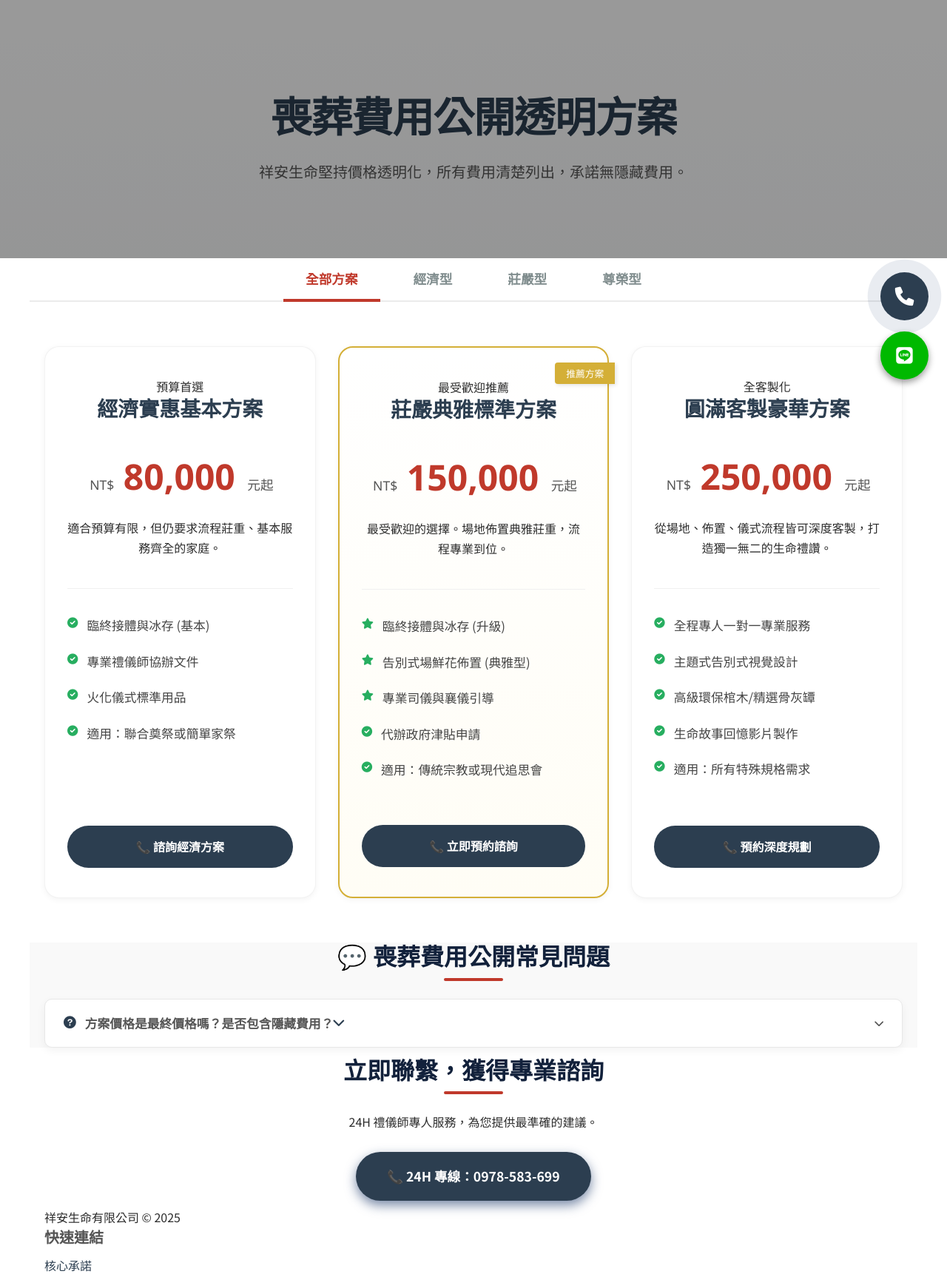
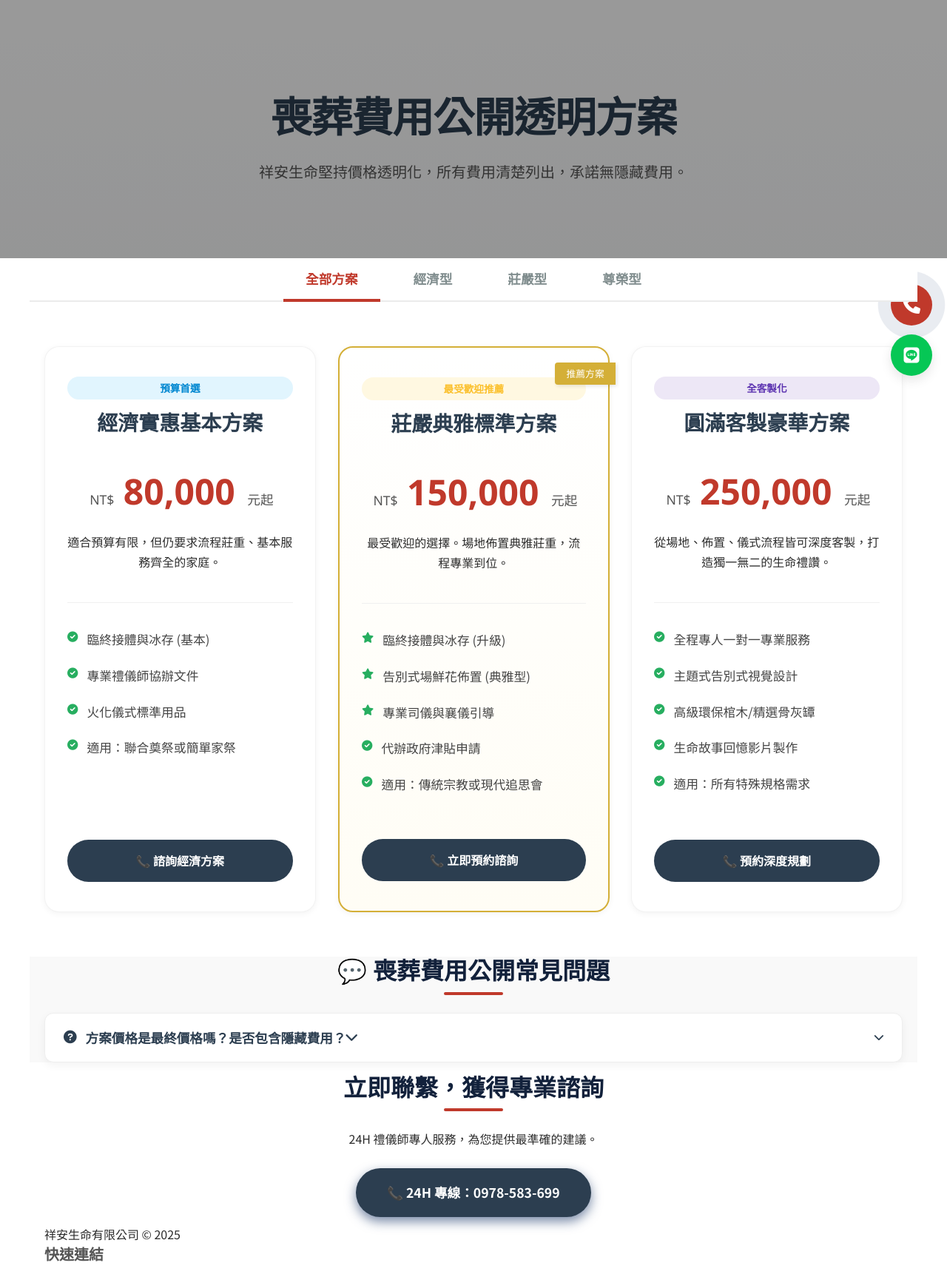
Before and after one commit to Shiangan/Shiangan, a PHP site: page /plans.html in a window 1280 px wide. Shown: the part 262-1984 px from the top of the page at 74% size. Run offline with PHP 8.4, Linux system fonts and the light colour scheme; some web fonts are replaced.

Commit message:
Update plans.css

```diff
--- a/css/plans.css
+++ b/css/plans.css
@@ -344,3 +344,113 @@ html {
         break-inside: avoid;
     }
 }
+
+/* ========================================= */
+/* 6. JS 交互專屬補強 (Interaction Enhancements) */
+/* ========================================= */
+
+/* 方案卡片過濾動畫 - 配合 JS 中的 scale(0.95) */
+.plan-card {
+    will-change: transform, opacity;
+    backface-visibility: hidden;
+}
+
+/* FAQ 手風琴樣式補強 */
+.accordion-item {
+    background: var(--white);
+    border-radius: 12px;
+    margin-bottom: 15px;
+    border: 1px solid #eee;
+    overflow: hidden;
+    transition: var(--transition);
+}
+
+.accordion-item.active {
+    border-color: var(--gold-color);
+    box-shadow: var(--shadow-md);
+}
+
+.accordion-header {
+    width: 100%;
+    padding: 20px 25px;
+    display: flex;
+    justify-content: space-between;
+    align-items: center;
+    background: none;
+    border: none;
+    cursor: pointer;
+    text-align: left;
+    font-size: 1.1rem;
+    font-weight: 600;
+    color: var(--primary-color);
+}
+
+.accordion-content {
+    max-height: 0;
+    overflow: hidden;
+    transition: max-height 0.4s cubic-bezier(0.4, 0, 0.2, 1);
+    background: #fafafa;
+}
+
+.accordion-content p {
+    padding: 0 25px 20px;
+    color: var(--secondary-color);
+    line-height: 1.8;
+}
+
+/* 旋轉箭頭圖示 */
+.accordion-icon {
+    transition: transform 0.4s ease;
+    color: var(--gold-color);
+}
+
+/* ========================================= */
+/* 7. 視覺引導與裝飾 */
+/* ========================================= */
+
+/* 方案標章 (Badge) */
+.badge {
+    display: inline-block;
+    padding: 4px 12px;
+    border-radius: 50px;
+    font-size: 0.85rem;
+    font-weight: 700;
+    margin-bottom: 15px;
+    background: var(--light-bg);
+    color: var(--primary-color);
+}
+
+.plan-card[data-category="economic"] .badge { background: #e1f5fe; color: #0288d1; }
+.plan-card[data-category="standard"] .badge { background: #fff8e1; color: #fbc02d; }
+.plan-card[data-category="premium"] .badge { background: #ede7f6; color: #5e35b1; }
+
+/* 行動端懸浮按鈕 (Floating CTA) */
+.floating-cta {
+    position: fixed;
+    right: 20px;
+    bottom: 30px;
+    display: flex;
+    flex-direction: column;
+    gap: 12px;
+    z-index: 99;
+}
+
+.floating-cta a {
+    width: 56px;
+    height: 56px;
+    border-radius: 50%;
+    display: flex;
+    justify-content: center;
+    align-items: center;
+    color: white;
+    font-size: 24px;
+    box-shadow: var(--shadow-md);
+    transition: var(--transition);
+}
+
+.floating-cta a[title*="電話"] { background-color: var(--accent-color); }
+.floating-cta a[title*="LINE"] { background-color: #06C755; }
+
+.floating-cta a:hover {
+    transform: scale(1.1) rotate(5deg);
+}
```
